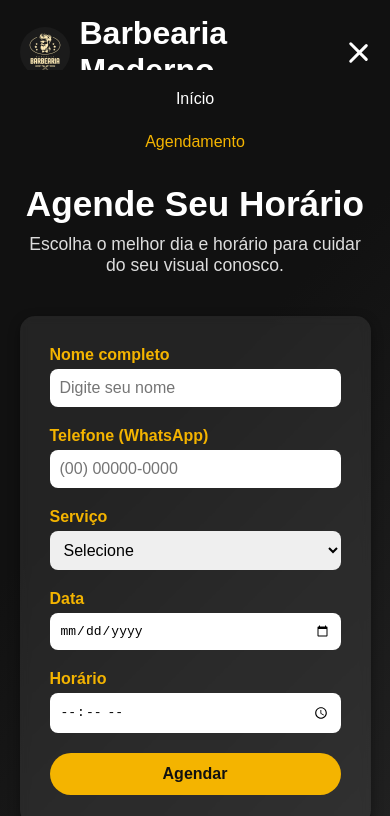
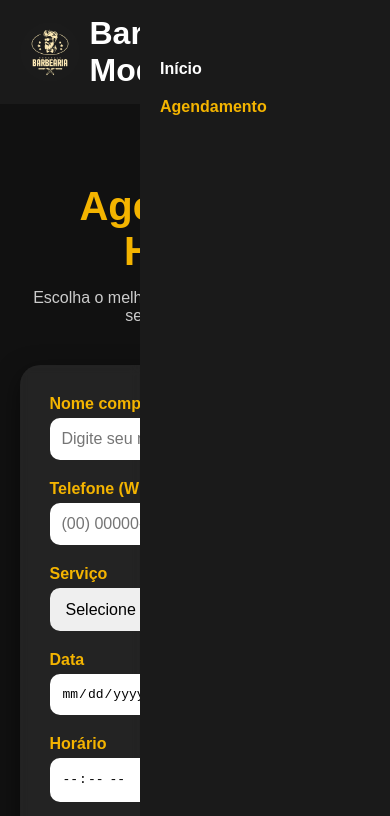
Before and after one commit to ViniGabrielBorba/veve-barbearia, a plain HTML site: page contato.html in a window 390 px wide. Both pictures are taken after a click on the element 358 px from the left and 52 px from the top of the page. Shown: the top 816 px of the page. Drawn offline with Linux system fonts and the light colour scheme.

Commit message:
Update style.css

```diff
--- a/style.css
+++ b/style.css
@@ -1,4 +1,4 @@
-/* RESET */
+/* =================== RESET =================== */
 * {
     margin: 0;
     padding: 0;
@@ -7,21 +7,20 @@
 
 body {
     font-family: 'Poppins', sans-serif;
-    background: #f4f4f4;
-    color: #333;
+    background: #111;
+    color: #fff;
 }
 
-/* CONTAINER */
+/* =================== CONTAINER =================== */
 .container {
     width: 90%;
     max-width: 1200px;
     margin: 0 auto;
 }
 
-/* HEADER */
+/* =================== HEADER =================== */
 header {
-    background: #111;
-    color: #fff;
+    background: #1a1a1a;
     padding: 15px 0;
     position: sticky;
     top: 0;
@@ -41,28 +40,29 @@ header {
 }
 
 .logo {
-    width: 50px;
-    height: 50px;
+    width: 60px;
+    height: 60px;
     border-radius: 50%;
 }
 
-nav {
+.navbar {
     display: flex;
-    gap: 25px;
+    gap: 20px;
 }
 
-nav a {
+.navbar a {
     color: #fff;
     text-decoration: none;
-    font-weight: 500;
-    transition: 0.3s;
+    font-weight: bold;
+    transition: color 0.3s;
 }
 
-nav a:hover, nav a.active {
+.navbar a.active,
+.navbar a:hover {
     color: #f4b400;
 }
 
-/* BOTÃO MENU MOBILE */
+/* =================== MENU MOBILE =================== */
 .menu-toggle {
     display: none;
     flex-direction: column;
@@ -74,11 +74,22 @@ nav a:hover, nav a.active {
     width: 25px;
     height: 3px;
     background: #fff;
-    border-radius: 3px;
+    border-radius: 2px;
     transition: all 0.3s;
 }
 
-/* HERO */
+/* Efeito X */
+.menu-toggle.open .bar:nth-child(1) {
+    transform: rotate(45deg) translate(5px, 5px);
+}
+.menu-toggle.open .bar:nth-child(2) {
+    opacity: 0;
+}
+.menu-toggle.open .bar:nth-child(3) {
+    transform: rotate(-45deg) translate(5px, -5px);
+}
+
+/* =================== HERO =================== */
 .hero {
     position: relative;
     background: url('img1.jpg') center/cover no-repeat;
@@ -125,12 +136,10 @@ nav a:hover, nav a.active {
     background: #fff;
 }
 
-/* SERVICES */
-/* NOSSOS SERVIÇOS */
+/* =================== SERVIÇOS =================== */
 .services {
     padding: 80px 0;
     background: #111;
-    color: #fff;
     text-align: center;
 }
 
@@ -183,13 +192,10 @@ nav a:hover, nav a.active {
     box-shadow: 0 15px 30px rgba(244,180,0,0.5);
 }
 
-
-/* GALERIA */
-/* GALERIA */
+/* =================== GALERIA =================== */
 .gallery {
     padding: 80px 0;
     background: #111;
-    color: #fff;
     text-align: center;
 }
 
@@ -203,13 +209,12 @@ nav a:hover, nav a.active {
     display: grid;
     grid-template-columns: repeat(auto-fit, minmax(250px, 1fr));
     gap: 20px;
-    justify-items: center;
 }
 
 .gallery .photos img {
     width: 100%;
-    height: 250px; /* altura fixa para uniformizar */
-    object-fit: cover; /* mantém a proporção e corta o excesso */
+    height: 250px;
+    object-fit: cover;
     border-radius: 15px;
     box-shadow: 0 5px 15px rgba(0,0,0,0.5);
     transition: transform 0.3s, box-shadow 0.3s;
@@ -220,14 +225,10 @@ nav a:hover, nav a.active {
     box-shadow: 0 10px 25px rgba(244,180,0,0.6);
 }
 
-
-/* VISÃO / MISSÃO */
-/* VISÃO / MISSÃO / VALORES MODERNO */
-/* SEÇÃO NOSSA ESSÊNCIA */
+/* =================== VISÃO / MISSÃO / VALORES =================== */
 .vision {
     padding: 80px 0;
     background: linear-gradient(to right, #111, #222);
-    color: #fff;
     text-align: center;
 }
 
@@ -244,7 +245,6 @@ nav a:hover, nav a.active {
     color: #ccc;
 }
 
-/* CARDS */
 .vision-cards {
     display: flex;
     flex-wrap: wrap;
@@ -259,7 +259,7 @@ nav a:hover, nav a.active {
     width: 300px;
     box-shadow: 0 8px 20px rgba(0,0,0,0.5);
     transition: transform 0.4s, box-shadow 0.4s;
-    position: relative;
+    text-align: center;
 }
 
 .vision-card:hover {
@@ -285,9 +285,7 @@ nav a:hover, nav a.active {
     color: #ccc;
 }
 
-
-
-/* WHATSAPP */
+/* =================== WHATSAPP =================== */
 .whatsapp-btn {
     position: fixed;
     bottom: 25px;
@@ -308,78 +306,44 @@ nav a:hover, nav a.active {
     height: 35px;
 }
 
-/* FOOTER */
+/* =================== FOOTER =================== */
 footer {
-    background: #111;
+    background: #1a1a1a;
     color: #ccc;
     text-align: center;
     padding: 20px 0;
 }
 
-/* RESPONSIVO */
-@media (max-width: 768px) {
-    nav {
-        display: none;
-        flex-direction: column;
-        background: #111;
-        position: absolute;
-        top: 70px;
-        right: 0;
-        width: 100%;
-        text-align: center;
-        padding: 20px 0;
-    }
-
-    nav.active {
-        display: flex;
-    }
-
-    .menu-toggle {
-        display: flex;
-    }
-
-    .menu-toggle.open .bar:nth-child(1) {
-        transform: rotate(45deg) translate(5px, 5px);
-    }
-    .menu-toggle.open .bar:nth-child(2) {
-        opacity: 0;
-    }
-    .menu-toggle.open .bar:nth-child(3) {
-        transform: rotate(-45deg) translate(5px, -5px);
-    }
-}
-/* AGENDAMENTO */
+/* =================== AGENDAMENTO =================== */
 .agendamento {
     padding: 80px 0;
-    background: linear-gradient(135deg, #111 40%, #222 100%);
-    color: #fff;
     text-align: center;
 }
 
 .agendamento h2 {
-    font-size: 2.2em;
-    margin-bottom: 10px;
+    color: #f4b400;
+    font-size: 2.5em;
+    margin-bottom: 15px;
 }
 
 .agendamento p {
-    font-size: 1.1em;
-    color: #ddd;
     margin-bottom: 40px;
+    color: #ccc;
 }
 
 .form-agendamento {
+    background: rgba(255,255,255,0.08);
+    padding: 30px;
+    border-radius: 20px;
     max-width: 500px;
     margin: 0 auto;
-    background: rgba(255,255,255,0.08);
-    padding: 30px;
-    border-radius: 15px;
     backdrop-filter: blur(5px);
-    box-shadow: 0 4px 12px rgba(0,0,0,0.4);
+    box-shadow: 0 8px 25px rgba(0,0,0,0.5);
+    text-align: left;
 }
 
 .form-group {
     margin-bottom: 20px;
-    text-align: left;
 }
 
 .form-group label {
@@ -392,27 +356,60 @@ footer {
 .form-group input,
 .form-group select {
     width: 100%;
-    padding: 10px;
+    padding: 12px;
+    border-radius: 10px;
     border: none;
-    border-radius: 8px;
-    outline: none;
     font-size: 1em;
 }
 
 .btn-agendar {
+    width: 100%;
+    padding: 15px;
+    border: none;
+    border-radius: 25px;
     background: #f4b400;
-    color: #111;
-    border: none;
-    padding: 12px 25px;
+    font-weight: bold;
     font-size: 1em;
-    border-radius: 25px;
     cursor: pointer;
     transition: 0.3s;
-    width: 100%;
-    font-weight: bold;
 }
 
 .btn-agendar:hover {
     background: #fff;
     color: #000;
 }
+
+/* =================== RESPONSIVO =================== */
+@media (max-width: 768px) {
+    .navbar {
+        position: fixed;
+        top: 0;
+        right: -250px;
+        width: 250px;
+        height: 100%;
+        background: #1a1a1a;
+        flex-direction: column;
+        padding: 60px 20px;
+        gap: 20px;
+        transition: right 0.3s ease;
+        z-index: 1000;
+    }
+
+    .navbar.active {
+        right: 0;
+    }
+
+    .menu-toggle {
+        display: flex;
+    }
+
+    .vision-cards,
+    .services .cards {
+        flex-direction: column;
+        align-items: center;
+    }
+
+    .gallery .photos {
+        grid-template-columns: 1fr 1fr;
+    }
+}
```
